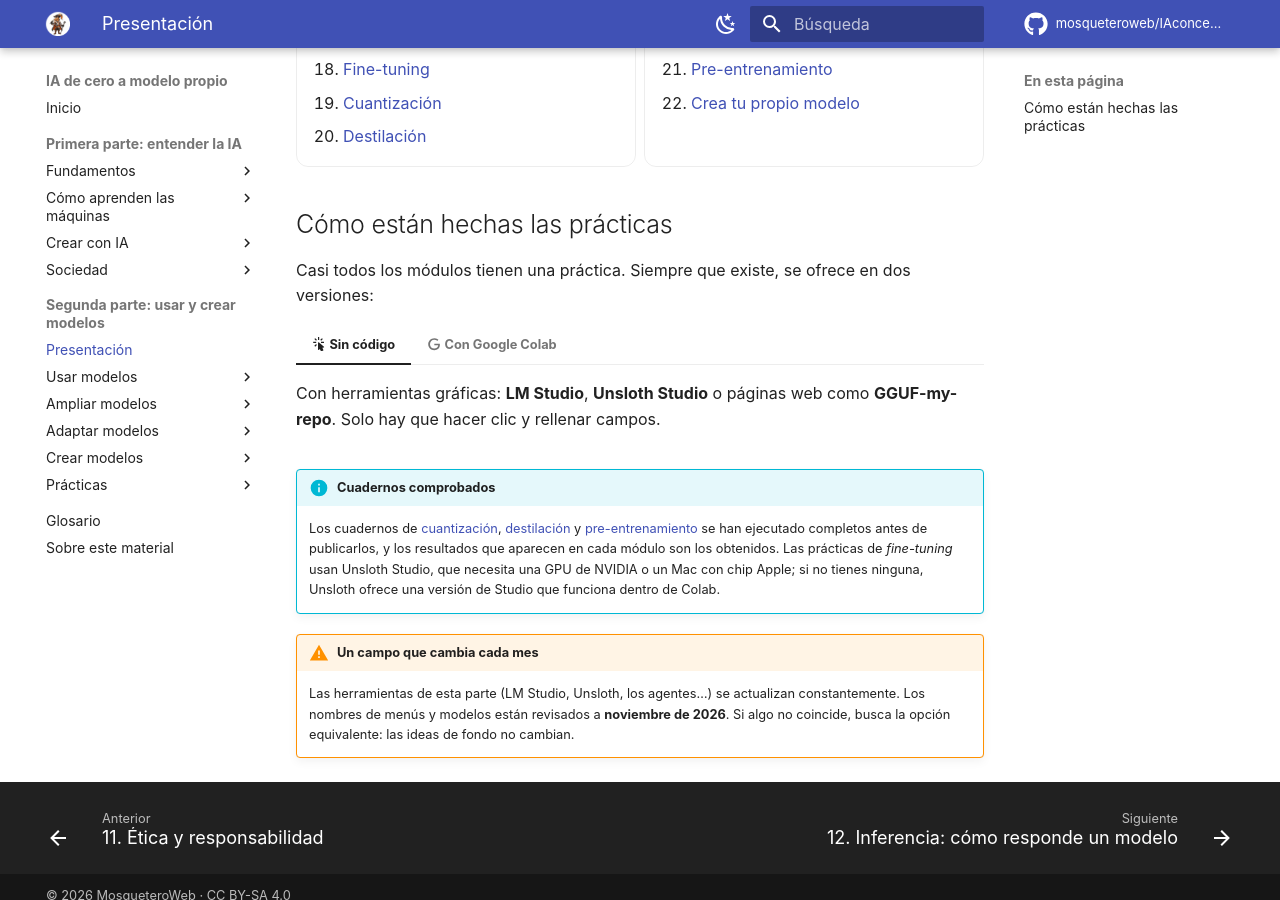
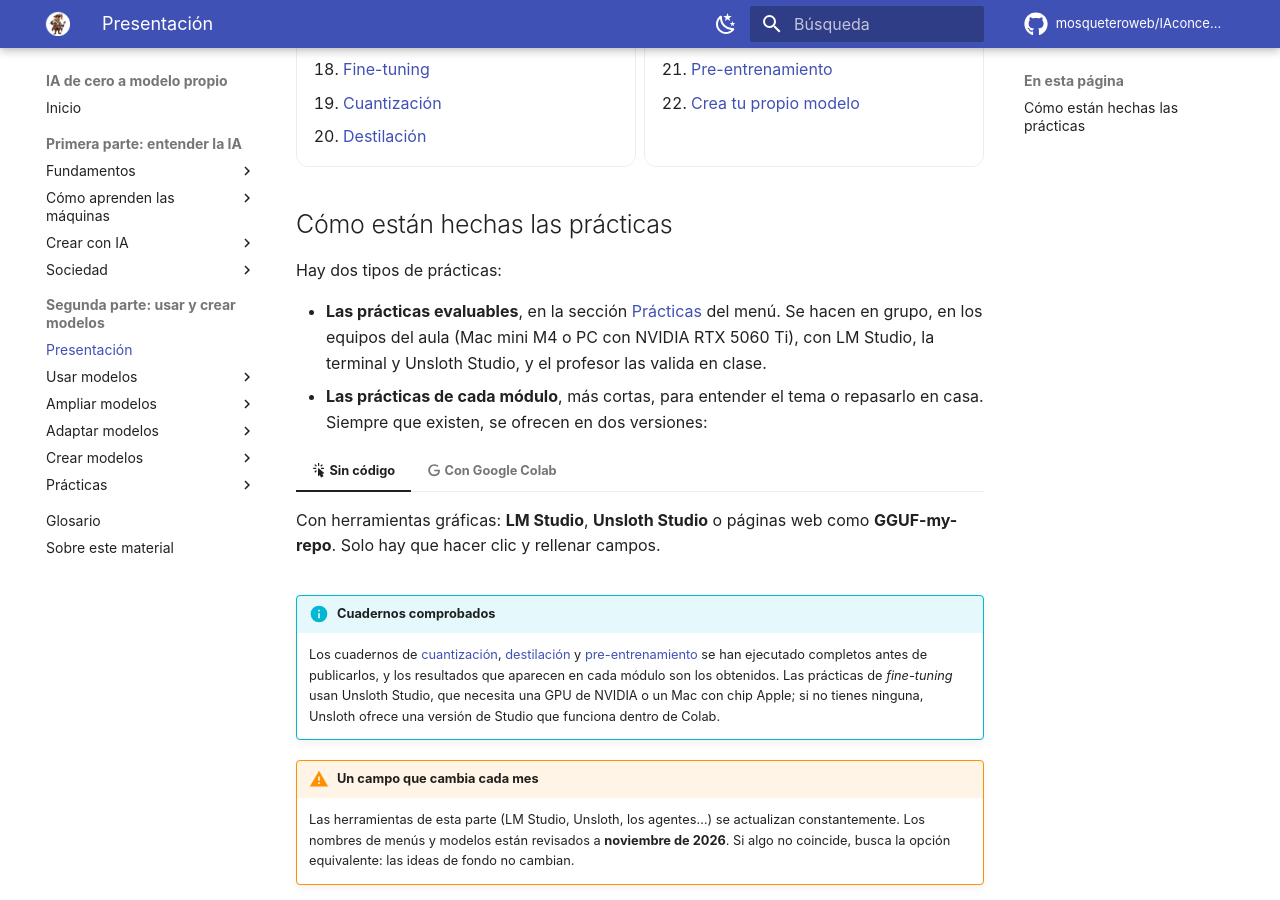
Before and after one commit to mosqueteroweb/IAconceptos, an MkDocs documentation site: the page built from docs/parte-2.md, in a window 1280 px wide and 900 px high, scrolled down 1020 px. Built offline with MkDocs 1.6.1 and Material for MkDocs 9.7.7, drawn with Linux system fonts in a browser that asks for light colours; comment, search, counter and statistics services are not loaded.

Commit message:
Aclarar que Colab es para los cuadernos de los módulos y que las prácticas evaluables se hacen en el aula
Co-Authored-By: Claude Opus 5.5 <noreply@anthropic.com>

```diff
--- a/docs/parte-2.md
+++ b/docs/parte-2.md
@@ -44,7 +44,10 @@ En la primera parte viste qué es la IA, cómo aprenden las máquinas y qué hac
 
 ## Cómo están hechas las prácticas
 
-Casi todos los módulos tienen una práctica. Siempre que existe, se ofrece en dos versiones:
+Hay dos tipos de prácticas:
+
+- **Las prácticas evaluables**, en la sección [Prácticas](practicas/segunda-parte.md) del menú. Se hacen en grupo, en los equipos del aula (Mac mini M4 o PC con NVIDIA RTX 5060 Ti), con LM Studio, la terminal y Unsloth Studio, y el profesor las valida en clase.
+- **Las prácticas de cada módulo**, más cortas, para entender el tema o repasarlo en casa. Siempre que existen, se ofrecen en dos versiones:
 
 === ":material-cursor-default-click: Sin código"
 
@@ -52,7 +55,7 @@ Casi todos los módulos tienen una práctica. Siempre que existe, se ofrece en d
 
 === ":material-google: Con Google Colab"
 
-    Un **cuaderno de Google Colab** preparado para este curso: se abre en el navegador, usa una GPU gratuita de Google y se ejecuta celda a celda con el botón ▶. Cada paso está explicado en lenguaje llano. No hay que escribir código, solo leerlo si te apetece.
+    Un **cuaderno de Google Colab** preparado para este curso: se abre en el navegador, usa una GPU gratuita de Google y se ejecuta celda a celda con el botón ▶. Cada paso está explicado en lenguaje llano. No hay que escribir código, solo leerlo si te apetece. Es la opción para practicar **sin un ordenador potente**, por ejemplo en casa.
 
 !!! info "Cuadernos comprobados"
     Los cuadernos de [cuantización](19-cuantizacion.md#practica), [destilación](20-destilacion.md#practica) y [pre-entrenamiento](21-pre-entrenamiento.md#practica) se han ejecutado completos antes de publicarlos, y los resultados que aparecen en cada módulo son los obtenidos. Las prácticas de *fine-tuning* usan Unsloth Studio, que necesita una GPU de NVIDIA o un Mac con chip Apple; si no tienes ninguna, Unsloth ofrece una versión de Studio que funciona dentro de Colab.
```
Also changed, not shown: docs/12-inferencia.md (+1 -1 lines).
